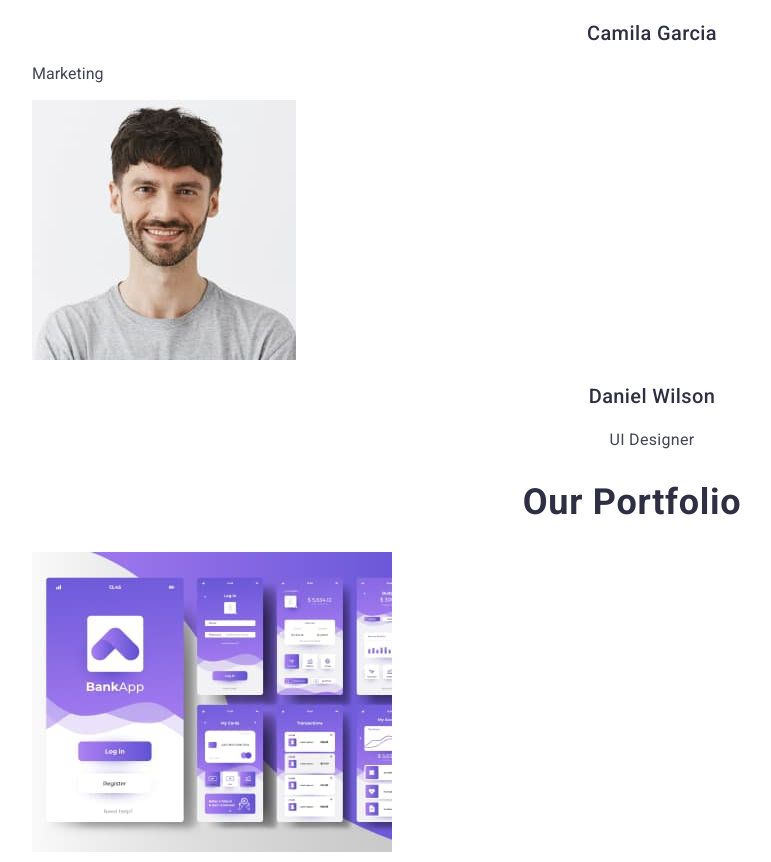
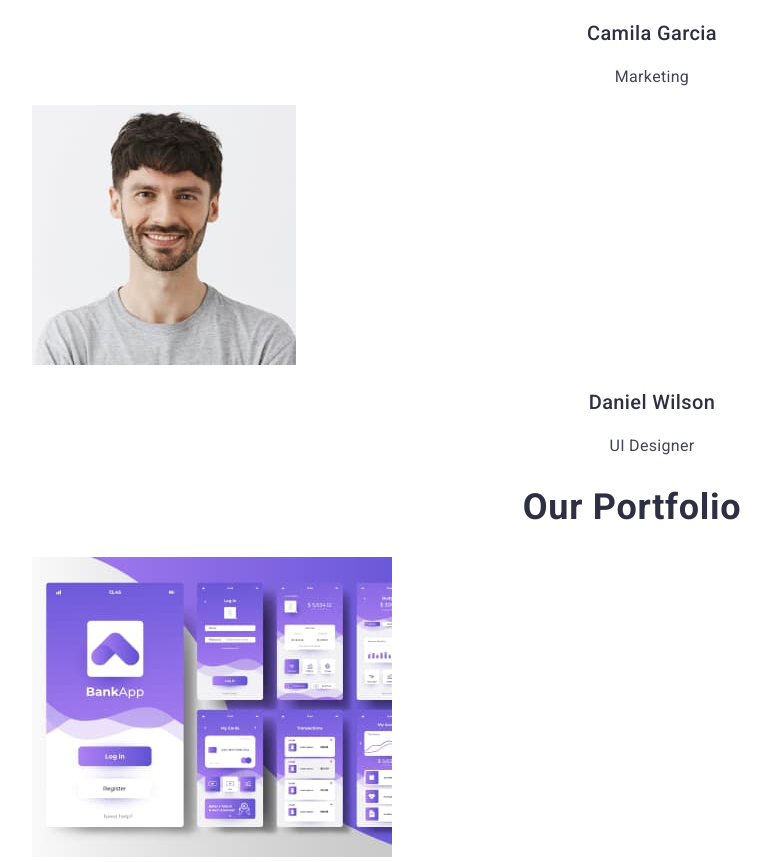
Before and after one commit to kburakho/goit-markup-hw-02, a plain HTML site: page index.html in a window 1280 px wide. Shown: the part 1803-2665 px from the top of the page, without its empty margins (8-779 px from the left). Drawn offline with nearby package versions, Linux system fonts and the light colour scheme.

Commit message:
errors fixed

```diff
--- a/index.html
+++ b/index.html
@@ -124,7 +124,7 @@
               alt="Camila Garcia"
             />
             <h3 class="review-list-fullname">Camila Garcia</h3>
-            <p class="review-list=text">Marketing</p>
+            <p class="review-list-text">Marketing</p>
           </li>
           <li class="review-list-item">
             <img
```
